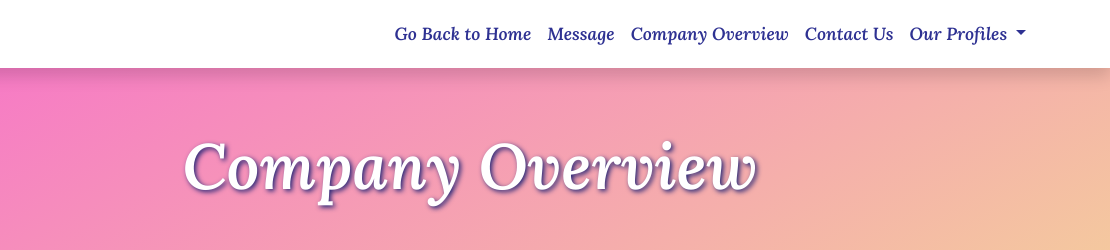
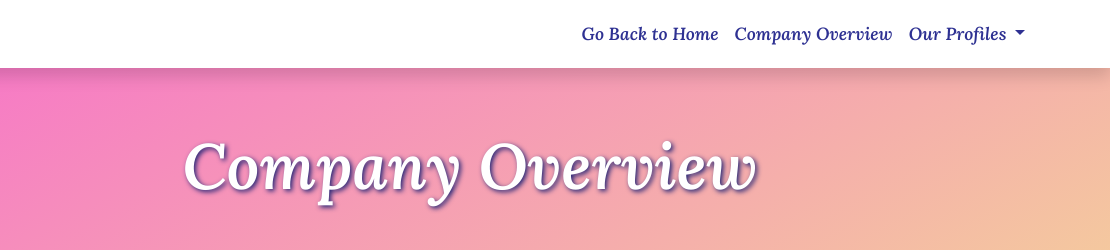
Before and after one commit to sharminsultana013/unitech_demo_1, a website: page overview.html in a window 1280 px wide. Shown: the top 250 px of the page, 170-1280 px from the left. Drawn offline with nearby package versions, Linux system fonts and the light colour scheme.

Commit message:
25th commit

```diff
--- a/overview.html
+++ b/overview.html
@@ -35,21 +35,15 @@
                     <span class="line"></span>
                     <span class="line" style="margin-bottom: 0;"></span>
                 </button>
-                <div class="collapse navbar-collapse" id="navbarNav" style="margin-left: 30%;">
+                <div class="collapse navbar-collapse" id="navbarNav" style="margin-left: 45%;">
                     <ul class="navbar-nav">
                         <li class="nav-item">
                             <a class="nav-link active menuItem" aria-current="page" href="index.html">Go Back to
                                 Home</a>
                         </li>
                         <li class="nav-item">
-                            <a class="nav-link active menuItem" aria-current="page" href="#slider">Message</a>
-                        </li>
-                        <li class="nav-item">
                             <a class="nav-link active menuItem" aria-current="page" href="overview.html">Company
                                 Overview</a>
-                        </li>
-                        <li class="nav-item">
-                            <a class="nav-link  menuItem" aria-current="page" href="#contact">Contact Us</a>
                         </li>
                         <li class="nav-item dropdown">
                             <a class="nav-link dropdown-toggle menuItem" href="#" id="navbarDropdown" role="button"
```
Also changed, not shown: slider/20.avif (added).
